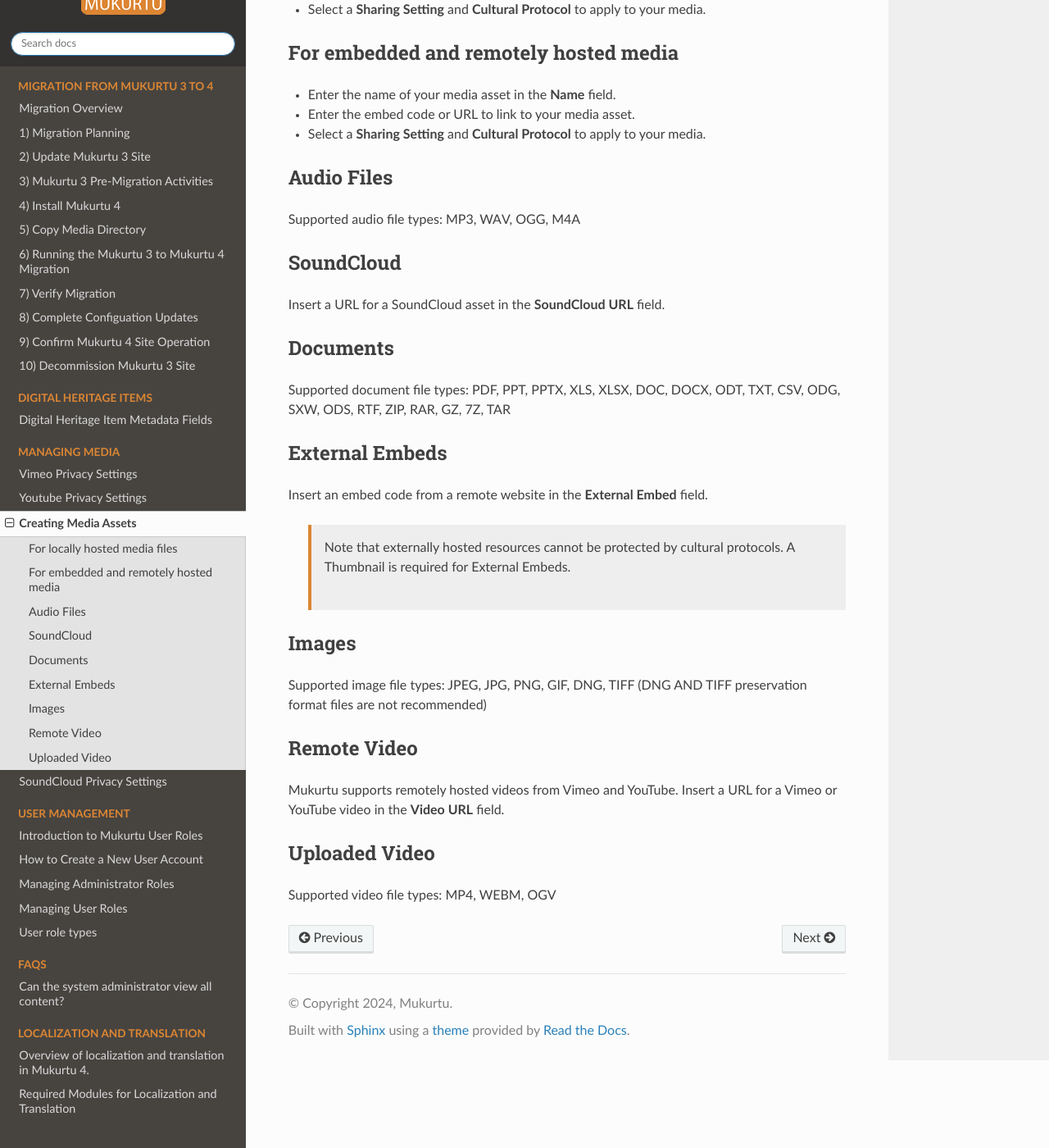
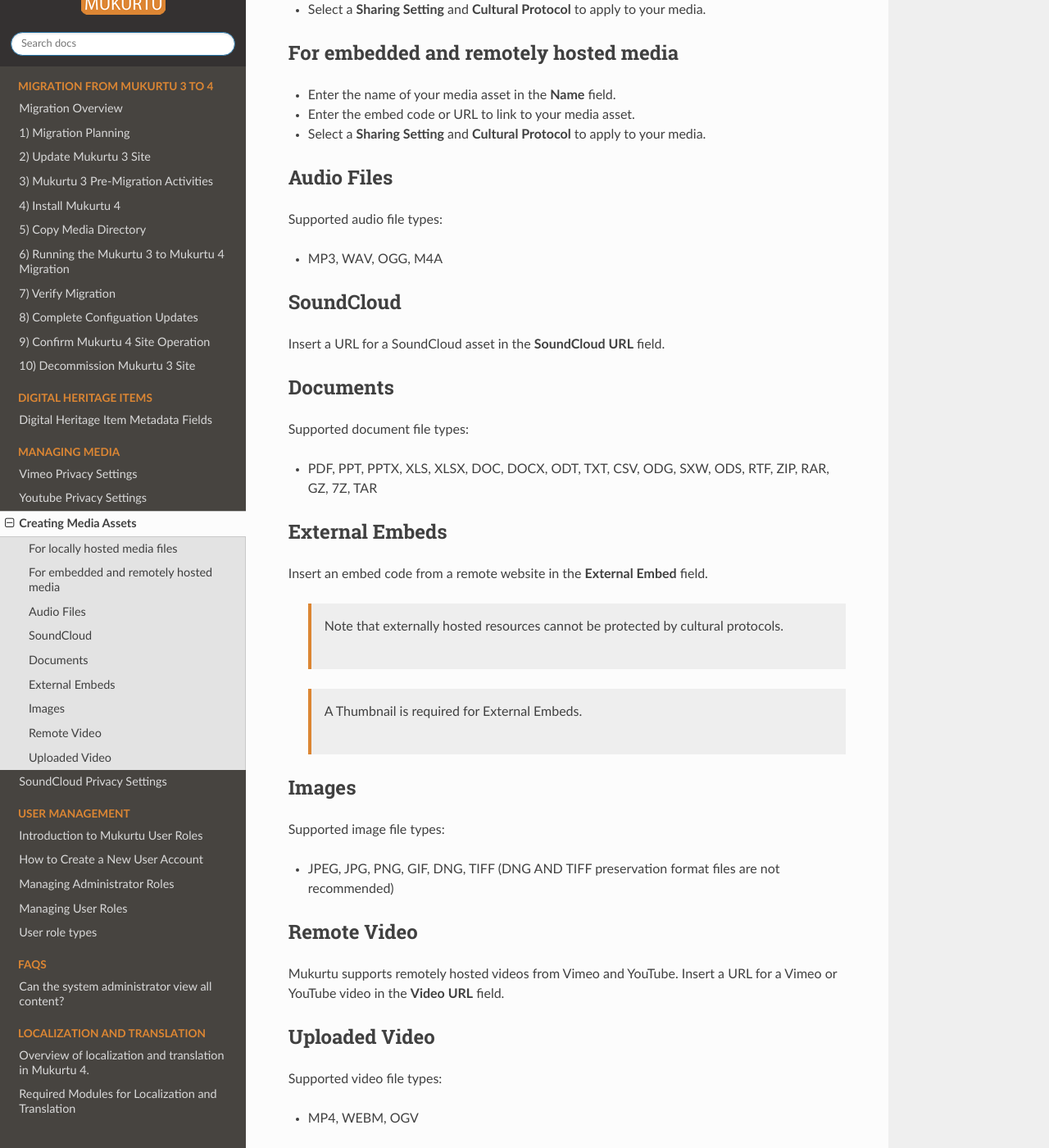
Before and after one commit to MukurtuCMS/mukurtudocs, a Sphinx documentation site: the page built from docs/source/media/upload-media-assets.md, in a window 1280 px wide and 1400 px high, scrolled down 384 px. Shown: the whole window at 82% size. Built offline with Sphinx 7.4.7 and the Read the Docs theme 3.1.0, drawn with Linux system fonts in a browser that asks for light colours.

```diff
--- a/docs/source/media/upload-media-assets.md
+++ b/docs/source/media/upload-media-assets.md
@@ -16,27 +16,28 @@ Select the type of media you want to add.
 
 ## Audio Files
 Supported audio file types:
-MP3, WAV, OGG, M4A
+- MP3, WAV, OGG, M4A
 
 ## SoundCloud
 Insert a URL for a SoundCloud asset in the **SoundCloud URL** field.
 
 ## Documents
 Supported document file types:
-PDF, PPT, PPTX, XLS, XLSX, DOC, DOCX, ODT, TXT, CSV, ODG, SXW, ODS, RTF, ZIP, RAR, GZ, 7Z, TAR
+- PDF, PPT, PPTX, XLS, XLSX, DOC, DOCX, ODT, TXT, CSV, ODG, SXW, ODS, RTF, ZIP, RAR, GZ, 7Z, TAR
 
 ## External Embeds
 Insert an embed code from a remote website in the **External Embed** field.
 >Note that externally hosted resources cannot be protected by cultural protocols.
+
 >A Thumbnail is required for External Embeds.
 
 ## Images
 Supported image file types:
-JPEG, JPG, PNG, GIF, DNG, TIFF (DNG AND TIFF preservation format files are not recommended)
+- JPEG, JPG, PNG, GIF, DNG, TIFF (DNG AND TIFF preservation format files are not recommended)
 
 ## Remote Video
 Mukurtu supports remotely hosted videos from Vimeo and YouTube. Insert a URL for a Vimeo or YouTube video in the **Video URL** field.
 
 ## Uploaded Video
 Supported video file types:
-MP4, WEBM, OGV
+- MP4, WEBM, OGV
```
